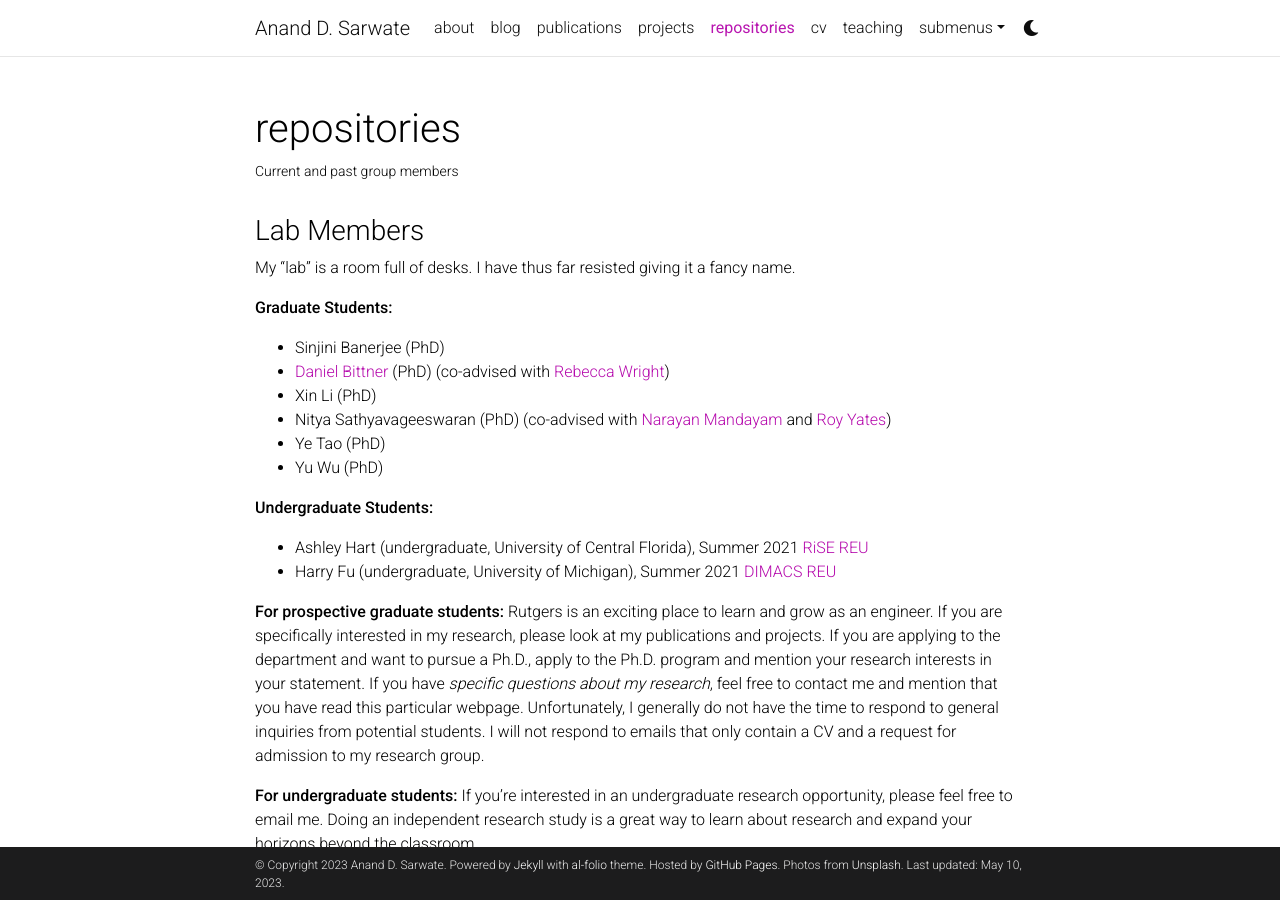
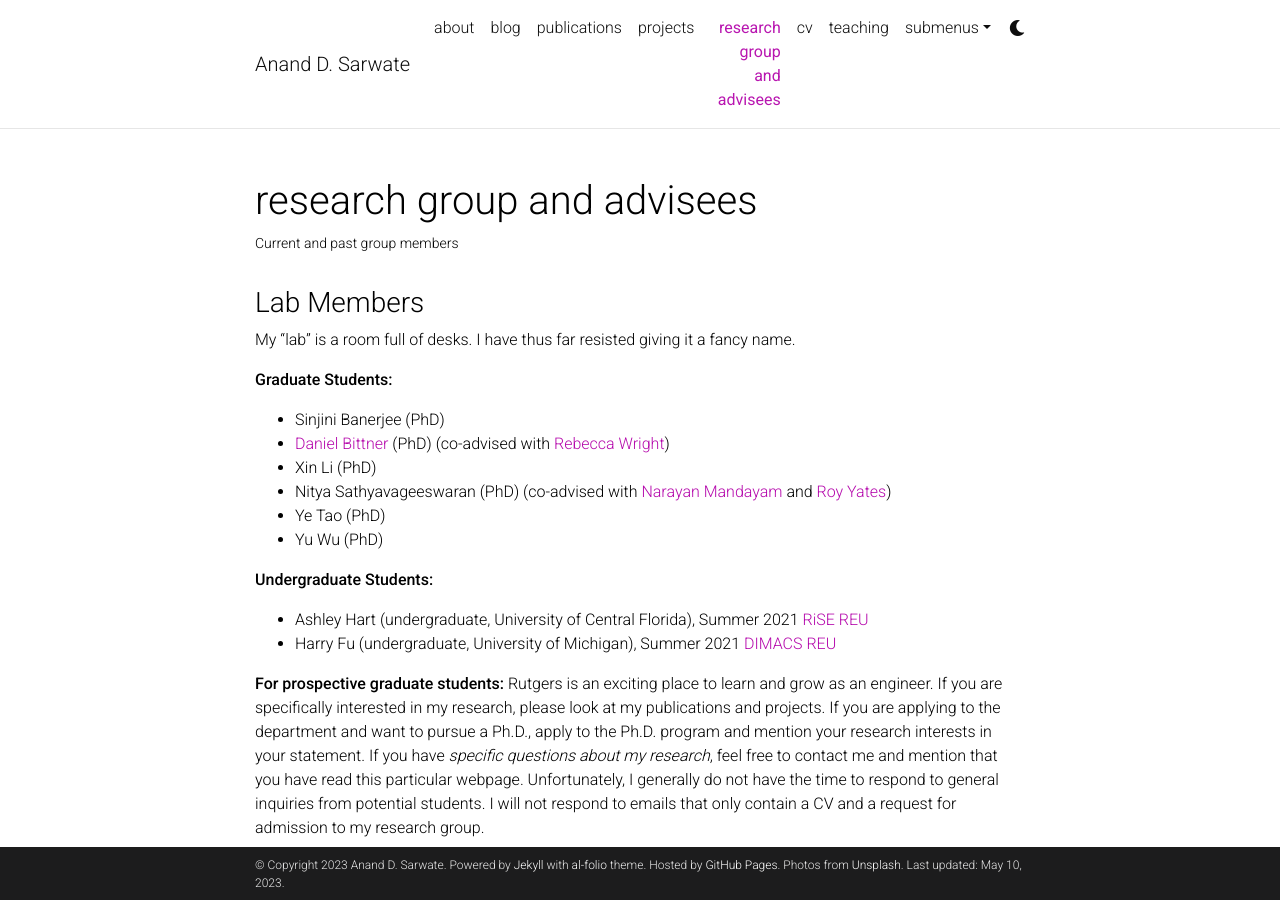
Before and after one commit to adsarwate/adsarwate.github.io, a Jekyll site: the page built from _pages/group.md, in a window 1280 px wide and 900 px high. Built offline with Jekyll 4.4.1, drawn with Linux system fonts in a browser that asks for light colours; comment, search, counter and statistics services are not loaded; a style sheet for code colours, icons or effects is not loaded.

Commit message:
changing filenames...
tricky!

```diff
--- a/_pages/repositories.md
+++ b/_pages/group.md
@@ -1,7 +1,7 @@
 ---
 layout: page
 permalink: /group/
-title: repositories
+title: research group and advisees
 description: Current and past group members
 nav: true
 nav_order: 3
```
